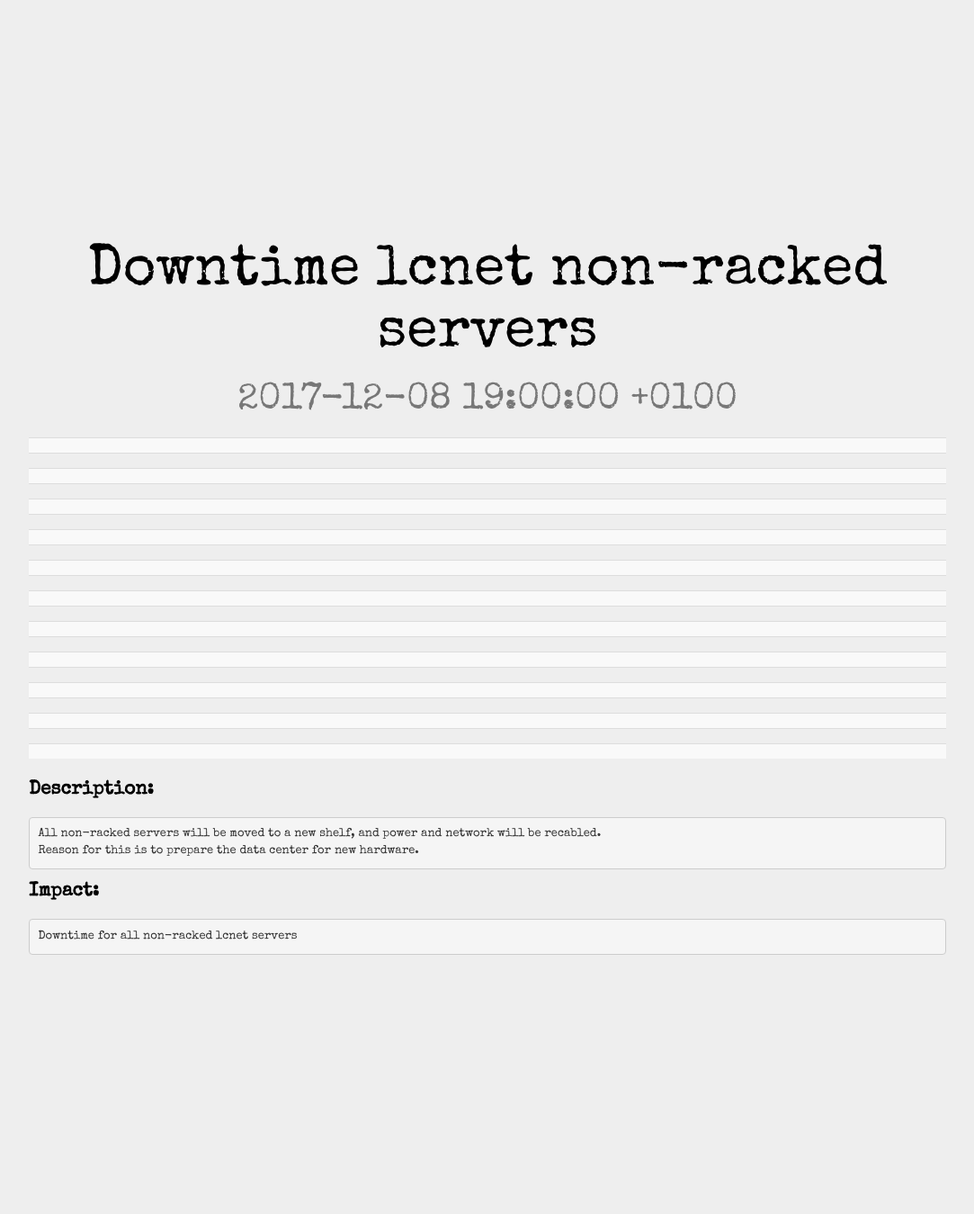
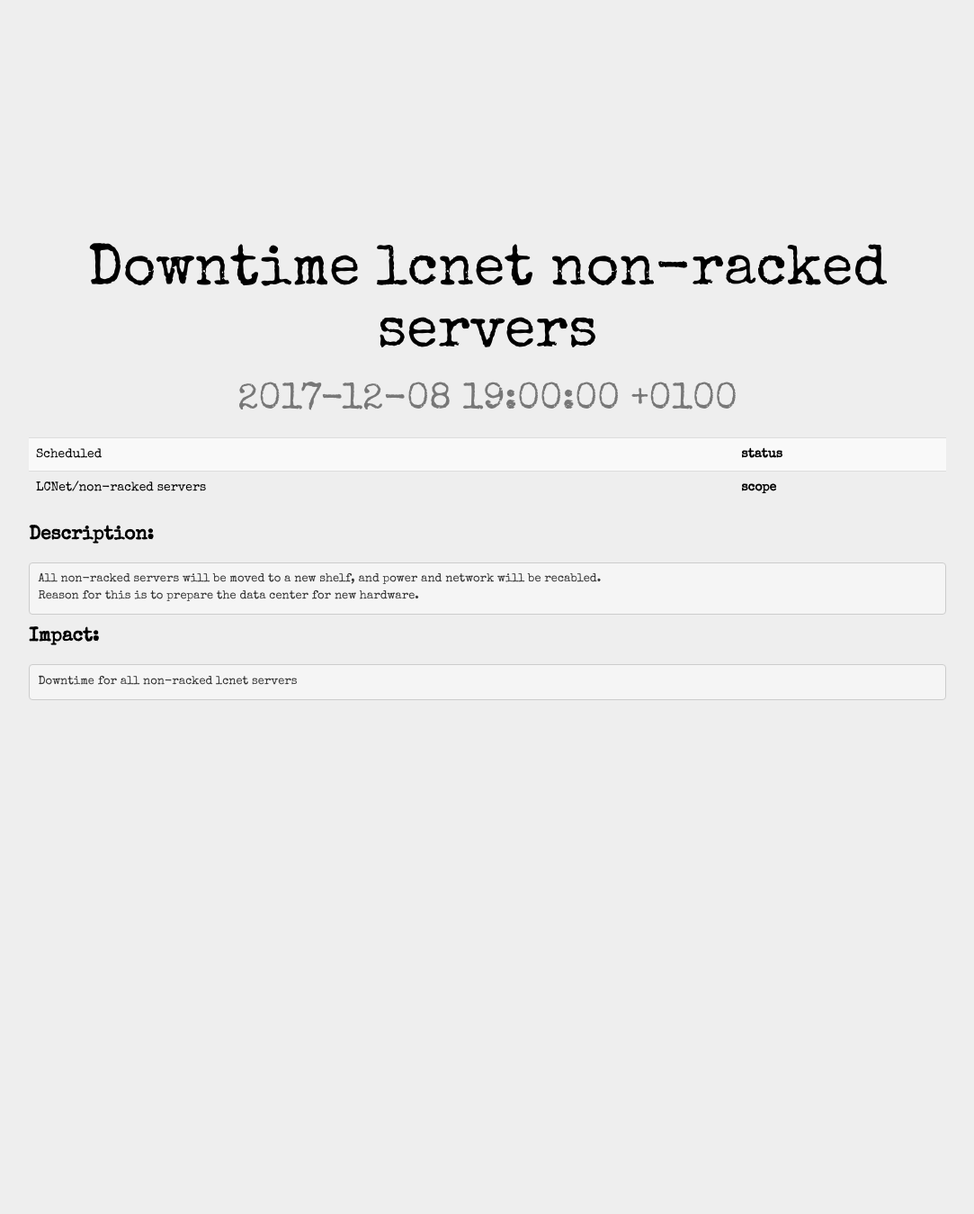
Before and after one commit to LUDDLTU/statuspage, a Jekyll site: the page built from _incidents/2017-12-08-planned-downtime-lcnethylla.md, in a window 1280 px wide. Shown: the whole page at 90% size, without its empty margins (98-1181 px from the left). Built offline with Jekyll 4.4.1, drawn with Linux system fonts in a browser that asks for light colours; after the commit the page ends 1066 px from its top, so only the background shows below that.

Commit message:
Hopefully fix now

```diff
--- a/_incidents/2017-12-08-planned-downtime-lcnethylla.md
+++ b/_incidents/2017-12-08-planned-downtime-lcnethylla.md
@@ -1,8 +1,9 @@
 ---
 title: 'Downtime lcnet non-racked servers'
 date: '2017-12-08 19:00:00 +0100'
-status: 'Scheduled'
-scope: 'LCNet/non-racked servers'
+ticket:
+  status: 'Scheduled'
+  scope: 'LCNet/non-racked servers'
 ---
 
 **Description:**
--- a/_layouts/incident.html
+++ b/_layouts/incident.html
@@ -19,7 +19,7 @@
             <div class="jumbotron">
                 <h1 class="text-center">{{ page.title }} <br/><small>{{ page.date }}</small></h1>
                 <table class="table table-striped">
-                    {% for field in page %}
+                    {% for field in page.ticket %}
                     <tr>
                         <td>{{ field[1] }}</td>
                         <td><b>{{ field[0] }}</b></td>
--- a/index.html
+++ b/index.html
@@ -49,9 +49,9 @@
             <div class="incident">
                 <h2><a href="{{ post.url }}">{{ post.title }}</a> <br/><small>{{ post.date }}</small></h2>
                 <table class="table table-striped">
-                    {% for field in post %}
+                    {% for field in post.ticket %}
                     <tr>
-                        <td>{{ post }}</td>
+                        <td>{{ field[1] }}</td>
                         <td><b>{{ field[0] }}</b></td>
                     </tr>
                     {% endfor %}
```
Also changed, not shown: _incidents/2017-12-02-invalid-cert-weblogon.md (+3 -2 lines).
